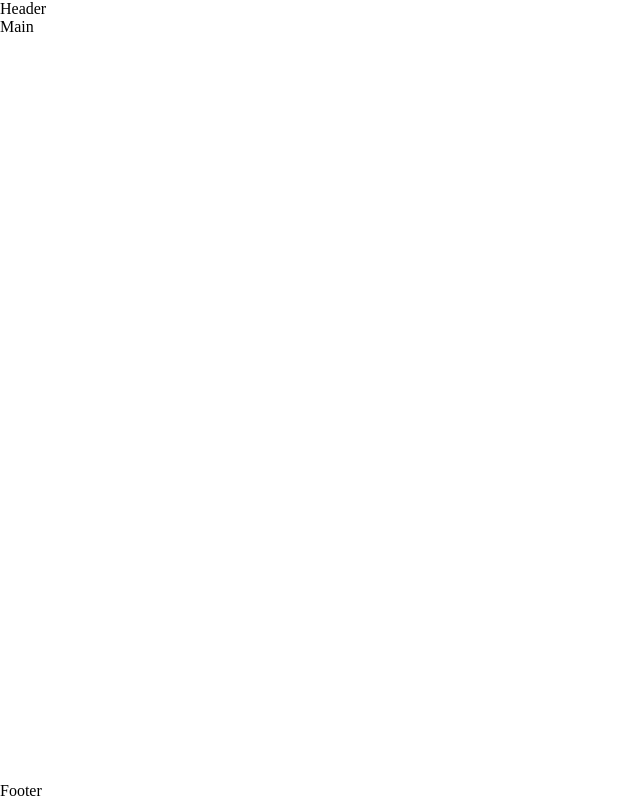
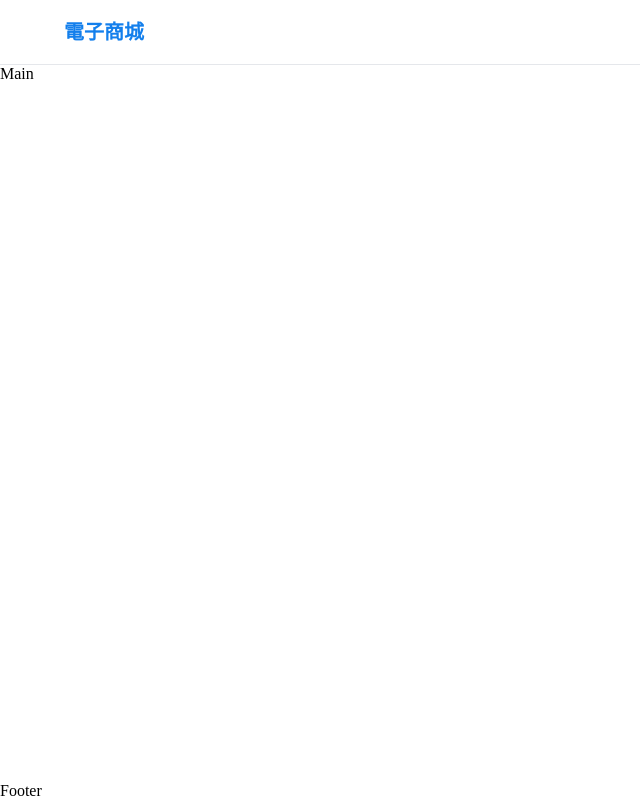
Before and after one commit to XuYuJia-0928/mcu-114-1-web-14131925, a plain HTML site: page src/assets/index.html in a window 1280 px wide. Shown: the whole page, without its empty margins (0-640 px from the left). Drawn offline with nearby package versions, Linux system fonts and the light colour scheme; files that its build step writes are made by us from their sources.

Commit message:
feat(header): 標題文字樣式設定

```diff
--- a/src/assets/index.html
+++ b/src/assets/index.html
@@ -8,7 +8,11 @@
   </head>
   <body>
     <section>
-      <header>Header</header>
+      <header>
+        <div class="container">
+          <h3>電子商城</h3>
+        </div>
+      </header>
       <div class="main">Main</div>
       <footer>Footer</footer>
     </section>
--- /dev/null
+++ b/src/scss/_header.scss
@@ -0,0 +1,23 @@
+header {
+  border-bottom: solid 1px #e5e7eb;
+
+  div.container {
+    max-width: 90vw;
+    height: 4rem;
+    margin: 0px auto;
+
+    padding-left: 2rem;
+    padding-right: 2rem;
+
+    display: flex;
+    align-items: center;
+
+    h3 {
+      margin: 0px;
+      font-size: 1.25rem;
+      font-weight: 700;
+      line-height: 1.75rem;
+      color: #137fec;
+    }
+  }
+}
--- a/src/scss/style.scss
+++ b/src/scss/style.scss
@@ -1,4 +1,5 @@
 @use "./main";
+@use "./header";
 
 html,
 body {
```
Also changed, not shown: src/style.min.css, 1 other file.
